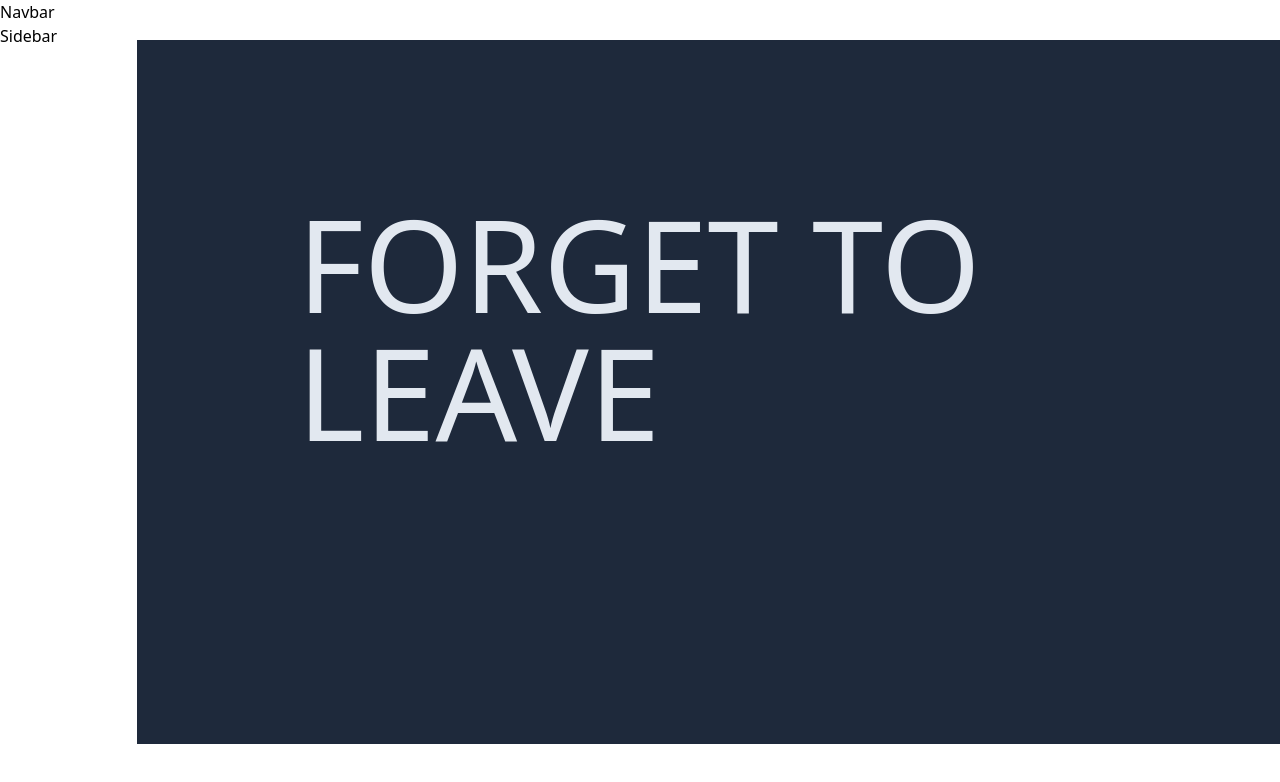
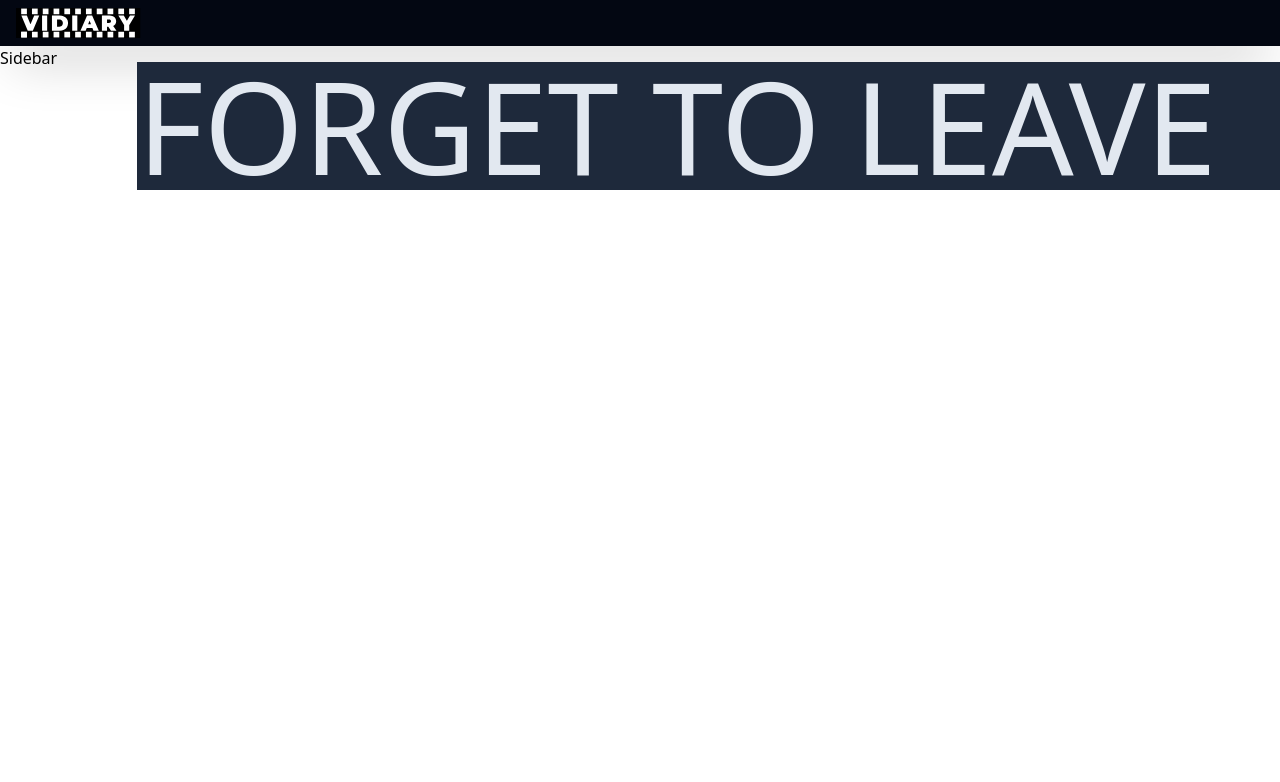
Before and after one commit to naekit/collections, a Next.js app in the folder vidiary/: page / in a window 1280 px wide. Shown: the top 782 px of the page. Built offline with nearby package versions, Linux system fonts and the light colour scheme.

Commit message:
navbar with logo

```diff
--- a/vidiary/components/Navbar.tsx
+++ b/vidiary/components/Navbar.tsx
@@ -1,7 +1,28 @@
 import React from "react"
+import Image from "next/image"
+import Link from "next/link"
+import { useRouter } from "next/router"
+import { GoogleLogin, GoogleLogout } from "react-google-login"
+import { AiOutlineLogout } from "react-icons/ai"
+import { BiSearch } from "react-icons/bi"
+import { IoMdAdd } from "react-icons/io"
+import Logo from "@/utils/vidiarylogo.svg"
 
 const Navbar = () => {
-	return <div>Navbar</div>
+	return (
+		<div className="w-full flex justify-between items-center bg-gray-950 py-2 px-4 shadow-2xl">
+			<Link href="/">
+				<div className="w-[100px] md:w-[130px]">
+					<Image
+						className="cursor-pointer"
+						src={Logo}
+						alt="Vidiary"
+						priority
+					/>
+				</div>
+			</Link>
+		</div>
+	)
 }
 
 export default Navbar
--- /dev/null
+++ b/vidiary/components/Sidebar.tsx
@@ -0,0 +1,12 @@
+import React from "react"
+import { NextPage } from "next"
+
+const Sidebar = () => {
+	return (
+		<div>
+			<h1>Sidebar</h1>
+		</div>
+	)
+}
+
+export default Sidebar
--- a/vidiary/pages/_app.tsx
+++ b/vidiary/pages/_app.tsx
@@ -1,6 +1,8 @@
 import "@/styles/globals.css"
 import type { AppProps } from "next/app"
 import { useState, useEffect } from "react"
+import Sidebar from "@/components/Sidebar"
+import Navbar from "../components/Navbar"
 
 export default function App({ Component, pageProps }: AppProps) {
 	const [isSSR, setSSR] = useState(true)
@@ -13,10 +15,10 @@ export default function App({ Component, pageProps }: AppProps) {
 
 	return (
 		<div>
-			Navbar
+			<Navbar />
 			<div className="flex gap-6 md:gap-20">
 				<div className="h-[92vh] overflow-hidden xl:hover:overflow-auto">
-					Sidebar
+					<Sidebar />
 				</div>
 				<div className="mt-4 flex flex-col gap-10 overflow-auto h-[88vh] videos flex-1">
 					<Component {...pageProps} />
--- a/vidiary/pages/index.tsx
+++ b/vidiary/pages/index.tsx
@@ -16,7 +16,7 @@ export default function Home() {
 				<link rel="icon" href="/favicon.ico" />
 			</Head>
 			<main>
-				<div className="h-screen bg-slate-800 w-full p-40">
+				<div className="bg-slate-800">
 					<h1 className="text-9xl text-slate-200 uppercase">
 						forget to leave
 					</h1>
```
Also changed, not shown: vidiary/utils/vidiarylogo.svg (added).
